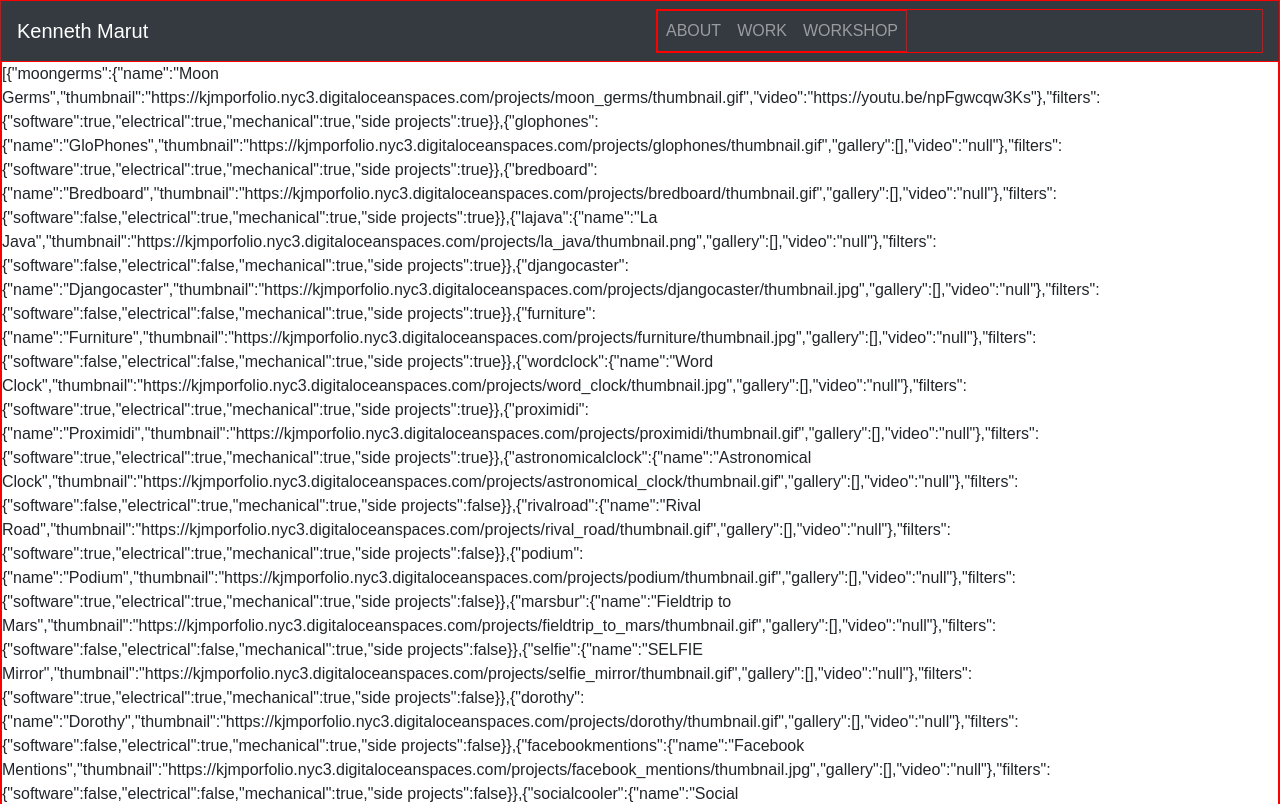
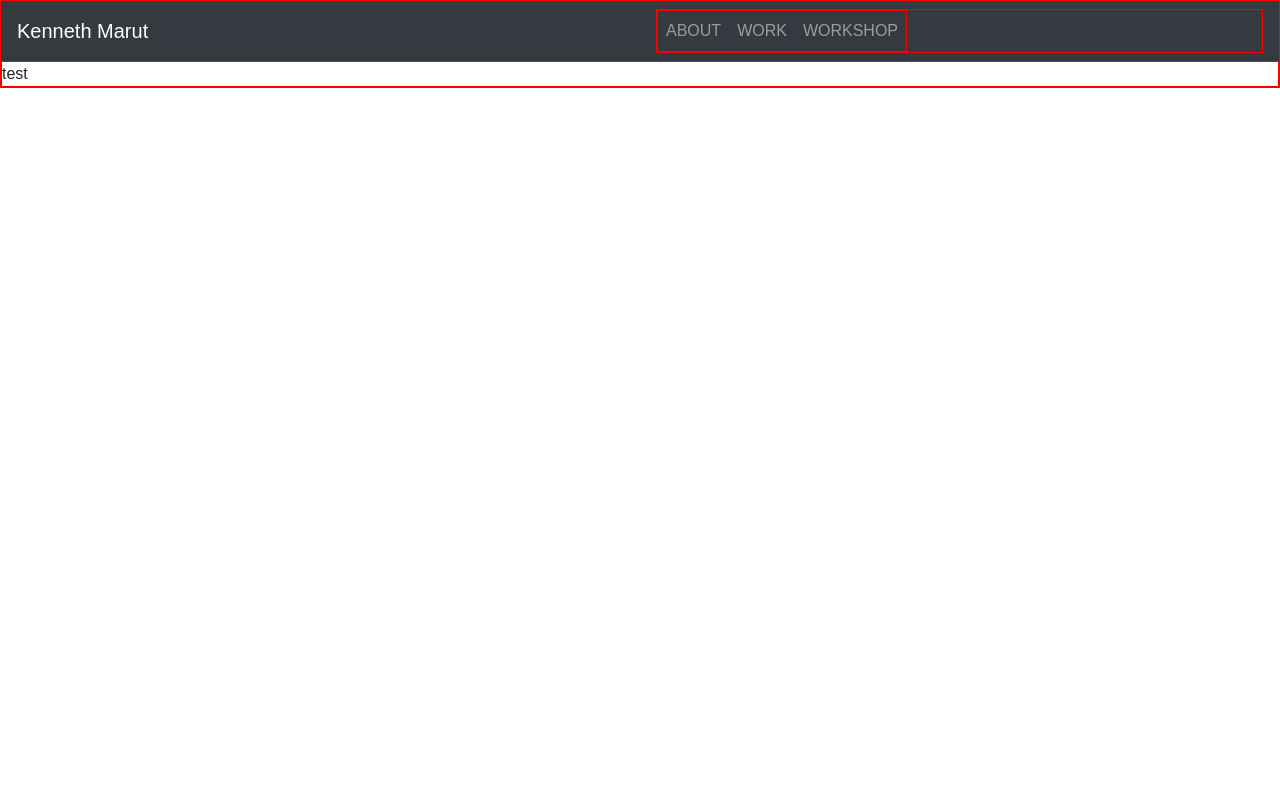
Before and after one commit to friedpies/portfolio, a React (Create React App) app: page /projects/1 in a window 1280 px wide. Shown: the top 804 px of the page. Built offline with nearby package versions, Linux system fonts and the light colour scheme.

Commit message:
get project based on url

```diff
--- a/src/App.js
+++ b/src/App.js
@@ -18,7 +18,7 @@ function App() {
         <Route path="/about" render={() => <About />} />
         <Route path="/work" render={() => <Work />} />
         <Route path="/workshop" render={() => <Workshop />} />
-        <Route path="/:project" component={Project} />
+        <Route exact path="/projects/:project" component={Project} />
       </BrowserRouter>
     </>
   );
--- a/src/components/ProjectThumbnail.js
+++ b/src/components/ProjectThumbnail.js
@@ -3,7 +3,7 @@ import { LinkContainer } from "react-router-bootstrap";
 import "../styles/components/ProjectThumbnail.scss";
 
 const ProjectThumbnail = ({ project }) => (
-  <LinkContainer to={{ pathname: `/${project.url}`, state: "test" }}>
+  <LinkContainer to={{ pathname: `/projects/${project.url}`, state: "test" }}>
     <div className="project-thumbnail">
       <h3 id="project-name">{project.name}</h3>
       <img src={project.thumbnail} alt="thumbnail" />
--- a/src/data/projects.js
+++ b/src/data/projects.js
@@ -1,11 +1,10 @@
 const projects = [
   {
-    moongerms: {
     name: "Moon Germs",
+    url: "moongerms",
     thumbnail:
       "https://kjmporfolio.nyc3.digitaloceanspaces.com/projects/moon_germs/thumbnail.gif",
-      video: "https://youtu.be/npFgwcqw3Ks"
-    },
+    video: "https://youtu.be/npFgwcqw3Ks",
     filters: {
       software: true,
       electrical: true,
@@ -14,13 +13,12 @@ const projects = [
     }
   },
   {
-    glophones: {
     name: "GloPhones",
+    url: "glophones",
     thumbnail:
       "https://kjmporfolio.nyc3.digitaloceanspaces.com/projects/glophones/thumbnail.gif",
     gallery: [],
-      video: "null"
-    },
+    video: "null",
     filters: {
       software: true,
       electrical: true,
@@ -29,13 +27,12 @@ const projects = [
     }
   },
   {
-    bredboard: {
     name: "Bredboard",
+    url: "bredboard",
     thumbnail:
       "https://kjmporfolio.nyc3.digitaloceanspaces.com/projects/bredboard/thumbnail.gif",
     gallery: [],
-      video: "null"
-    },
+    video: "null",
     filters: {
       software: false,
       electrical: true,
@@ -44,13 +41,12 @@ const projects = [
     }
   },
   {
-    lajava: {
     name: "La Java",
+    url: "lavjava",
     thumbnail:
       "https://kjmporfolio.nyc3.digitaloceanspaces.com/projects/la_java/thumbnail.png",
     gallery: [],
-      video: "null"
-    },
+    video: "null",
     filters: {
       software: false,
       electrical: false,
@@ -59,13 +55,12 @@ const projects = [
     }
   },
   {
-    djangocaster: {
     name: "Djangocaster",
+    url: "djangocaster",
     thumbnail:
       "https://kjmporfolio.nyc3.digitaloceanspaces.com/projects/djangocaster/thumbnail.jpg",
     gallery: [],
-      video: "null"
-    },
+    video: "null",
     filters: {
       software: false,
       electrical: false,
@@ -74,13 +69,12 @@ const projects = [
     }
   },
   {
-    furniture: {
     name: "Furniture",
+    url: "furniture",
     thumbnail:
       "https://kjmporfolio.nyc3.digitaloceanspaces.com/projects/furniture/thumbnail.jpg",
     gallery: [],
-      video: "null"
-    },
+    video: "null",
     filters: {
       software: false,
       electrical: false,
@@ -89,13 +83,12 @@ const projects = [
     }
   },
   {
-    wordclock: {
     name: "Word Clock",
+    url: "wordclock",
     thumbnail:
       "https://kjmporfolio.nyc3.digitaloceanspaces.com/projects/word_clock/thumbnail.jpg",
     gallery: [],
-      video: "null"
-    },
+    video: "null",
     filters: {
       software: true,
       electrical: true,
@@ -104,13 +97,12 @@ const projects = [
     }
   },
   {
-    proximidi: {
     name: "Proximidi",
+    url: "proximidi",
     thumbnail:
       "https://kjmporfolio.nyc3.digitaloceanspaces.com/projects/proximidi/thumbnail.gif",
     gallery: [],
-      video: "null"
-    },
+    video: "null",
     filters: {
       software: true,
       electrical: true,
@@ -119,13 +111,12 @@ const projects = [
     }
   },
   {
-    astronomicalclock: {
     name: "Astronomical Clock",
+    url: "astronomicalclock",
     thumbnail:
       "https://kjmporfolio.nyc3.digitaloceanspaces.com/projects/astronomical_clock/thumbnail.gif",
     gallery: [],
-      video: "null"
-    },
+    video: "null",
     filters: {
       software: false,
       electrical: true,
@@ -134,13 +125,12 @@ const projects = [
     }
   },
   {
-    rivalroad: {
     name: "Rival Road",
+    url: "rivalroad",
     thumbnail:
       "https://kjmporfolio.nyc3.digitaloceanspaces.com/projects/rival_road/thumbnail.gif",
     gallery: [],
-      video: "null"
-    },
+    video: "null",
     filters: {
       software: true,
       electrical: true,
@@ -149,13 +139,12 @@ const projects = [
     }
   },
   {
-    podium: {
     name: "Podium",
+    url: "podium",
     thumbnail:
       "https://kjmporfolio.nyc3.digitaloceanspaces.com/projects/podium/thumbnail.gif",
     gallery: [],
-      video: "null"
-    },
+    video: "null",
     filters: {
       software: true,
       electrical: true,
@@ -164,13 +153,12 @@ const projects = [
     }
   },
   {
-    marsbur: {
     name: "Fieldtrip to Mars",
+    url: "marsbus",
     thumbnail:
       "https://kjmporfolio.nyc3.digitaloceanspaces.com/projects/fieldtrip_to_mars/thumbnail.gif",
     gallery: [],
-      video: "null"
-    },
+    video: "null",
     filters: {
       software: false,
       electrical: false,
@@ -179,13 +167,12 @@ const projects = [
     }
   },
   {
-    selfie: {
     name: "SELFIE Mirror",
+    url: "selfie",
     thumbnail:
       "https://kjmporfolio.nyc3.digitaloceanspaces.com/projects/selfie_mirror/thumbnail.gif",
     gallery: [],
-      video: "null"
-    },
+    video: "null",
     filters: {
       software: true,
       electrical: true,
@@ -194,13 +181,12 @@ const projects = [
     }
   },
   {
-    dorothy: {
     name: "Dorothy",
+    url: "dorothy",
     thumbnail:
       "https://kjmporfolio.nyc3.digitaloceanspaces.com/projects/dorothy/thumbnail.gif",
     gallery: [],
-      video: "null"
-    },
+    video: "null",
     filters: {
       software: false,
       electrical: true,
@@ -209,13 +195,12 @@ const projects = [
     }
   },
   {
-    facebookmentions: {
     name: "Facebook Mentions",
+    url: "facebookmentions",
     thumbnail:
       "https://kjmporfolio.nyc3.digitaloceanspaces.com/projects/facebook_mentions/thumbnail.jpg",
     gallery: [],
-      video: "null"
-    },
+    video: "null",
     filters: {
       software: false,
       electrical: false,
@@ -224,13 +209,12 @@ const projects = [
     }
   },
   {
-    socialcooler: {
     name: "Social Cooler",
+    url: "socialcooler",
     thumbnail:
       "https://kjmporfolio.nyc3.digitaloceanspaces.com/projects/social_cooler/thumbnail.gif",
     gallery: [],
-      video: "null"
-    },
+    video: "null",
     filters: {
       software: true,
       electrical: true,
@@ -239,13 +223,12 @@ const projects = [
     }
   },
   {
-    socialdash: {
     name: "Social Dash",
+    url: "socialdash",
     thumbnail:
       "https://kjmporfolio.nyc3.digitaloceanspaces.com/projects/social_dash/thumbnail.gif",
     gallery: [],
-      video: "null"
-    },
+    video: "null",
     filters: {
       software: true,
       electrical: true,
@@ -254,13 +237,12 @@ const projects = [
     }
   },
   {
-    triggerpad: {
     name: "Trigger Pad",
+    url: "triggerpad",
     thumbnail:
       "https://kjmporfolio.nyc3.digitaloceanspaces.com/projects/trigger_pad/thumbnail.gif",
     gallery: [],
-      video: "null"
-    },
+    video: "null",
     filters: {
       software: true,
       electrical: true,
@@ -269,13 +251,12 @@ const projects = [
     }
   },
   {
-    babybug: {
     name: "Baby Bug",
+    url: "babybug",
     thumbnail:
       "https://kjmporfolio.nyc3.digitaloceanspaces.com/projects/baby_bug/thumbnail.jpg",
     gallery: [],
-      video: "null"
-    },
+    video: "null",
     filters: {
       software: false,
       electrical: false,
@@ -284,13 +265,12 @@ const projects = [
     }
   },
   {
-    cyro: {
     name: "Cyro",
+    url: "cyro",
     thumbnail:
       "https://kjmporfolio.nyc3.digitaloceanspaces.com/projects/cyro/thumbnail.gif",
     gallery: [],
-      video: "null"
-    },
+    video: "null",
     filters: {
       software: true,
       electrical: true,
@@ -299,13 +279,12 @@ const projects = [
     }
   },
   {
-    cyro2: {
     name: "Cyro V2",
+    url: "cyro2",
     thumbnail:
       "https://kjmporfolio.nyc3.digitaloceanspaces.com/projects/cyro_v2/thumbnail.gif",
     gallery: [],
-      video: "null"
-    },
+    video: "null",
     filters: {
       software: true,
       electrical: true,
@@ -314,13 +293,12 @@ const projects = [
     }
   },
   {
-    jetpro: {
     name: "JetPRo",
+    url: "jetpro",
     thumbnail:
       "https://kjmporfolio.nyc3.digitaloceanspaces.com/projects/jetpro/thumbnail.gif",
     gallery: [],
-      video: "null"
-    },
+    video: "null",
     filters: {
       software: true,
       electrical: true,
@@ -329,13 +307,12 @@ const projects = [
     }
   },
   {
-    siphonobot: {
     name: "Siphonobot",
+    url: "siphonobot",
     thumbnail:
       "https://kjmporfolio.nyc3.digitaloceanspaces.com/projects/siphonobot/thumbnail.gif",
     gallery: [],
-      video: "null"
-    },
+    video: "null",
     filters: {
       software: true,
       electrical: true,
--- a/src/pages/Project.js
+++ b/src/pages/Project.js
@@ -2,9 +2,12 @@ import React from "react";
 import projects from "../data/projects";
 
 const Project = props => {
-  let project = props.match.params.project;
-
-  return <div>{JSON.stringify(projects)}</div>;
+  let projectUrl = props.match.params.project;
+  let projectData = projects.find(project => {
+    return project.url === projectUrl;
+  });
+  console.log(projectData);
+  return <div>{"test"}</div>;
 };
 
 export default Project;
```
Lines whose indentation alone changed are shown as unchanged.
